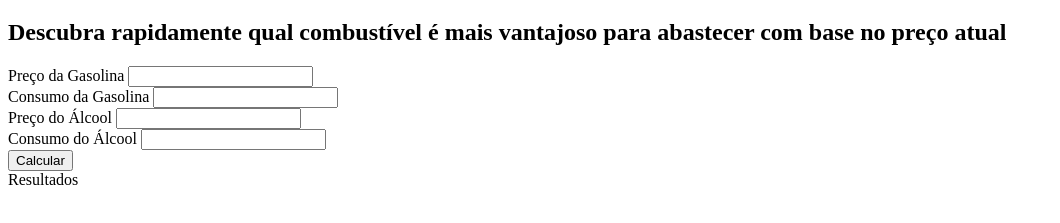
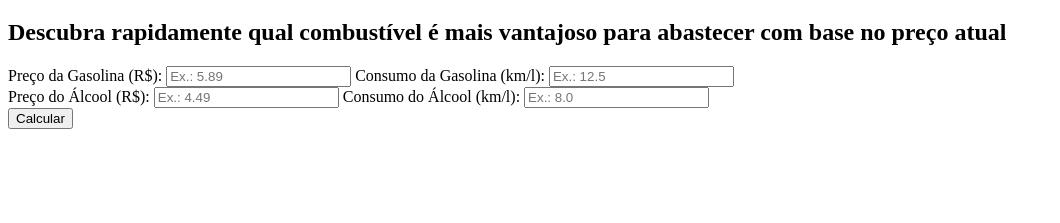
Before and after one commit to Alan-Pinheiro/custo-beneficio, a plain HTML site: page index.html in a window 1280 px wide. Shown: the part 61-284 px from the top of the page, without its empty margins (0-1060 px from the left). Drawn offline with Linux system fonts and the light colour scheme.

Commit message:
ajuste da disposição do HTML com inserção de id's para controle

```diff
--- a/index.html
+++ b/index.html
@@ -1,60 +1,73 @@
 <!DOCTYPE html>
 <html lang="pt-br">
   <head>
-    <meta charset="UTF-8">
-    <meta name="viewport" content="width=device-width, initial-scale=1.0">
-    <link rel="stylesheet" href="./style.css">
-    <script src="./script.js"></script>
+    <meta charset="UTF-8" />
+    <meta name="viewport" content="width=device-width, initial-scale=1.0" />
+    <link rel="stylesheet" href="./style.css" />
+    <script src="./script.js" defer></script>
     <title>Calculadora de Combustível</title>
   </head>
   <body>
-
-    <h1>
-        Calculadora de Combustível - Gasolina ou Álcool
-    </h1>
-
+    <h1>Calculadora de Combustível - Gasolina ou Álcool</h1>
     <h2>
-        Descubra rapidamente qual combustível é mais vantajoso para abastecer com base no preço atual
+      Descubra rapidamente qual combustível é mais vantajoso para abastecer com
+      base no preço atual
     </h2>
 
-    <form action="">
+    <form id="fuelForm">
+      <!-- Informações da Gasolina -->
       <div>
+        <label for="precoGasolina">Preço da Gasolina (R$):</label>
+        <input
+          type="number"
+          id="precoGasolina"
+          name="precoGasolina"
+          step="0.01"
+          placeholder="Ex.: 5.89"
+          required
+        />
 
-            <div>
-                <!-- Formulário referente as informações da Gasolina-->
-                <div>
-                    <label for="preco_gasolina">Preço da Gasolina</label>
-                    <input type="step">
-                </div>
-                <div>
-                    <label for="consumo_gasolina">Consumo da Gasolina</label>
-                    <input type="step">
-                </div>
+        <label for="consumoGasolina">Consumo da Gasolina (km/l):</label>
+        <input
+          type="number"
+          id="consumoGasolina"
+          name="consumoGasolina"
+          step="0.1"
+          placeholder="Ex.: 12.5"
+          required
+        />
       </div>
 
+      <!-- Informações do Álcool -->
       <div>
-                <!-- Formulário referente as informações do Álcool-->
-                <div>
-                    <label for="preco_alcool">Preço do Álcool</label>
-                    <input type="step">
-                </div>
-                <div>
-                    <label for="consumo_alcool">Consumo do Álcool</label>
-                    <input type="step">
-                </div>
+        <label for="precoAlcool">Preço do Álcool (R$):</label>
+        <input
+          type="number"
+          id="precoAlcool"
+          name="precoAlcool"
+          step="0.01"
+          placeholder="Ex.: 4.49"
+          required
+        />
+
+        <label for="consumoAlcool">Consumo do Álcool (km/l):</label>
+        <input
+          type="number"
+          id="consumoAlcool"
+          name="consumoAlcool"
+          step="0.1"
+          placeholder="Ex.: 8.0"
+          required
+        />
       </div>
 
+      <!-- Botão e Resultados -->
       <div>
-                <div>
-                    <button>Calcular</button>
+        <button type="button" id="calcularBtn" onclick="calcular()">
+          Calcular
+        </button>
       </div>
-                <div>
-                    Resultados
-                </div>
-            </div>
-        </div>
-
+      <div id="resultado"></div>
     </form>
-
   </body>
 </html>
```
Lines whose indentation alone changed are shown as unchanged.
